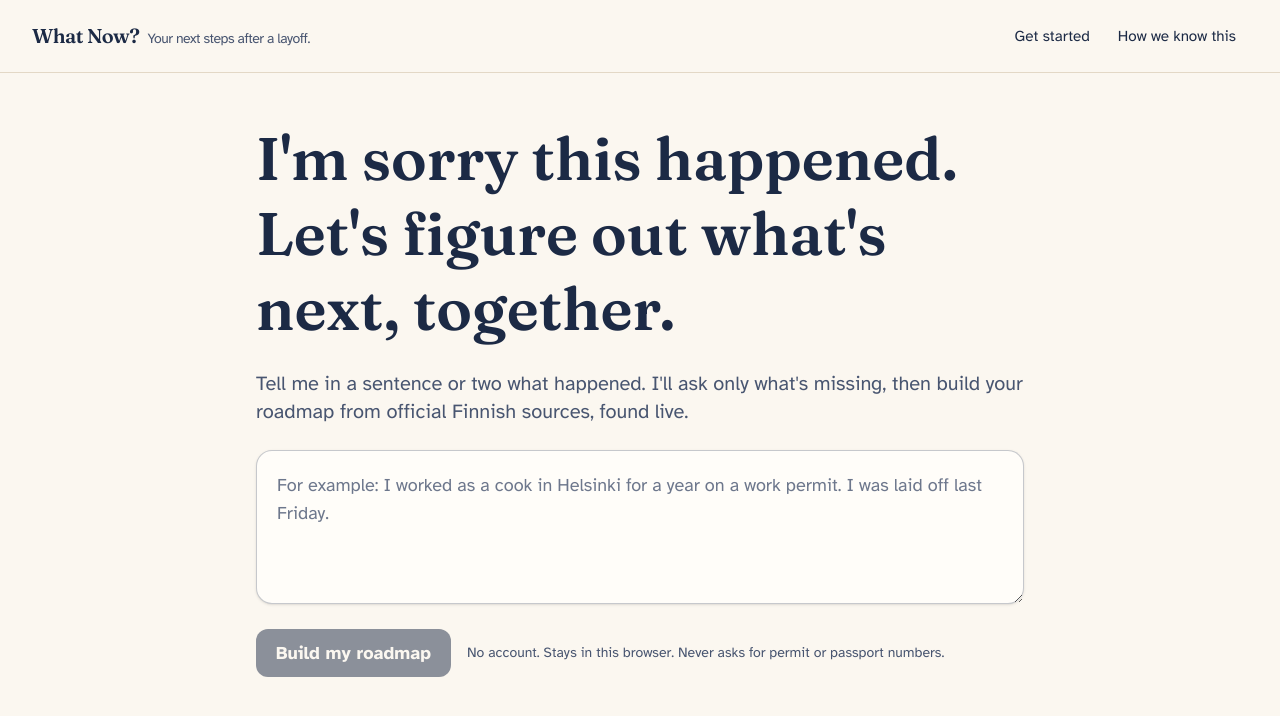
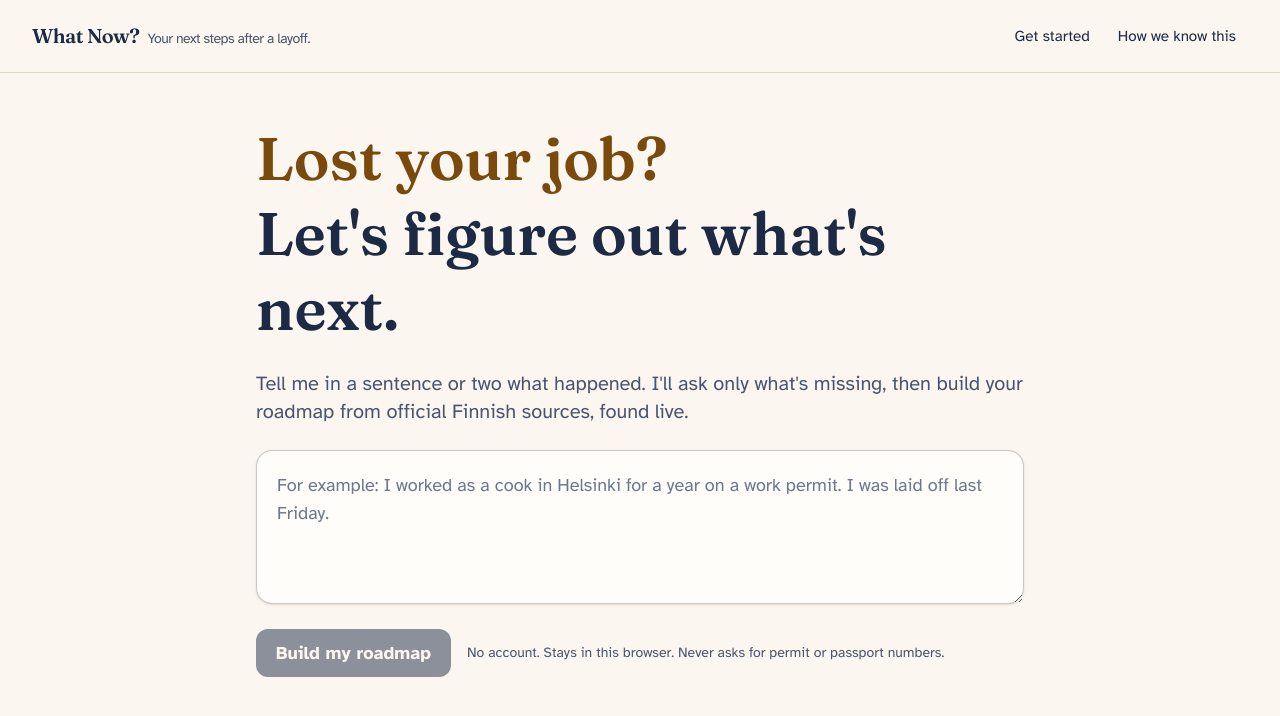
Before and after one commit to sneha-saj/What-Now-By-Meridian, a Next.js app in the folder frontend/: page /start in a window 1280 px wide. Shown: the top 716 px of the page. Built offline with nearby package versions, Linux system fonts and the light colour scheme.

Commit message:
Rotating headline on the start hero: changing first phrase, fixed 'Let's figure out what's next.'

```diff
--- a/frontend/app/start/page.tsx
+++ b/frontend/app/start/page.tsx
@@ -20,6 +20,17 @@ import { SituationStrip } from "@/components/SituationStrip";
 import { deleteSaved, listSaved, saveRoadmap, type SavedRoadmap } from "@/lib/saved";
 import { FIELDS, display } from "@/lib/facts";
 import { Button, GentleWarning, cx } from "@/components/primitives";
+
+/** Rotating first half of the landing headline ("… Let's figure out what's next."), shown in this order. */
+const HEADLINE_PHRASES = [
+  "Laid off?",
+  "Contract ended?",
+  "Lost your job?",
+  "Fixed-term contract over?",
+  "Probation ended?",
+  "Company closed down?",
+  "Made redundant?",
+];
 
 type Tab = "roadmap" | "opportunities" | "how";
 
@@ -186,7 +197,7 @@ export default function StartPage() {
     return (
       <main id="main" className="mx-auto max-w-7xl px-5 sm:px-8">
         <Welcome busy={busy} onSubmit={(text) => { update({ started: true }); send({ messages: [{ role: "user", text }] }); }}
-          saved={saved}
+          saved={saved} phrases={HEADLINE_PHRASES}
           onOpen={(id) => { const r = saved.find((x) => x.id === id); if (r) setS({ ...empty(), ...r.state, savedId: r.id }); }}
           onDelete={(id) => { deleteSaved(id); setSaved(listSaved<Saved>()); }} />
       </main>
--- a/frontend/components/QuestionCard.tsx
+++ b/frontend/components/QuestionCard.tsx
@@ -3,6 +3,7 @@
 import { useState } from "react";
 import type { Question } from "@/lib/api";
 import { Button, cx } from "./primitives";
+import { RotatingPhrase } from "./RotatingPhrase";
 
 /** One question at a time: serif question, tap buttons (incl. "Not sure"), or answer in your own words. */
 export function QuestionCard({
@@ -59,18 +60,26 @@ export function QuestionCard({
 }
 
 /** First screen: the warm opening line and one text box, plus any roadmaps saved in this browser. */
-export function Welcome({ busy, onSubmit, saved = [], onOpen, onDelete }: {
+export function Welcome({ busy, onSubmit, saved = [], onOpen, onDelete, phrases = ["Lost your job?"] }: {
   busy?: boolean;
+  /** Rotating first half of the headline. "Lost your job?" is what screen readers and reduced-motion users get. */
+  phrases?: string[];
   onSubmit: (text: string) => void;
   saved?: { id: string; title: string; summary?: string[]; savedAt: string }[];
   onOpen?: (id: string) => void;
   onDelete?: (id: string) => void;
 }) {
   const [text, setText] = useState("");
+  const [holdHeadline, setHoldHeadline] = useState(false);
   return (
     <section aria-labelledby="welcome-title" className="animate-fade-up mx-auto max-w-3xl space-y-6 py-6 sm:py-12">
-      <h1 id="welcome-title" className="font-serif text-4xl font-semibold leading-tight sm:text-6xl">
-        I&apos;m sorry this happened. Let&apos;s figure out what&apos;s next, together.
+      <h1 id="welcome-title" className="font-serif text-4xl font-semibold leading-tight text-ink sm:text-6xl"
+        onMouseEnter={() => setHoldHeadline(true)} onMouseLeave={() => setHoldHeadline(false)}
+        onFocus={() => setHoldHeadline(true)} onBlur={() => setHoldHeadline(false)}>
+        <span className="sr-only">Lost your job? Let&apos;s figure out what&apos;s next.</span>
+        <RotatingPhrase phrases={phrases} interval={2500} paused={holdHeadline} staticPhrase="Lost your job?"
+          className="text-accent-ink" />
+        <span aria-hidden="true" className="block">Let&apos;s figure out what&apos;s next.</span>
       </h1>
       <p className="text-xl text-ink-soft">
         Tell me in a sentence or two what happened. I&apos;ll ask only what&apos;s missing, then build your roadmap from
--- /dev/null
+++ b/frontend/components/RotatingPhrase.tsx
@@ -0,0 +1,66 @@
+"use client";
+
+import { useEffect, useState } from "react";
+import { cx } from "@/components/primitives";
+
+/**
+ * Cycles through short phrases with a gentle fade/slide-up. Purely visual: it is aria-hidden, so the
+ * surrounding heading must carry the readable sentence (e.g. in an sr-only span).
+ *
+ * All phrases sit in the same grid cell, so the box is always as wide and tall as the longest one and
+ * nothing around it moves. Rotation stops while `paused`, while the tab is hidden, and entirely under
+ * prefers-reduced-motion (then `staticPhrase` is shown).
+ */
+export function RotatingPhrase({ phrases, interval = 2500, paused = false, staticPhrase, className }: {
+  phrases: string[];
+  interval?: number;
+  paused?: boolean;
+  staticPhrase?: string;
+  className?: string;
+}) {
+  const [index, setIndex] = useState(0);
+  const [hidden, setHidden] = useState(false);
+  const [reduced, setReduced] = useState(false);
+
+  useEffect(() => {
+    const mq = window.matchMedia("(prefers-reduced-motion: reduce)");
+    const onMotion = () => setReduced(mq.matches);
+    const onVisibility = () => setHidden(document.visibilityState === "hidden");
+    onMotion();
+    onVisibility();
+    mq.addEventListener("change", onMotion);
+    document.addEventListener("visibilitychange", onVisibility);
+    return () => {
+      mq.removeEventListener("change", onMotion);
+      document.removeEventListener("visibilitychange", onVisibility);
+    };
+  }, []);
+
+  const running = !paused && !hidden && !reduced && phrases.length > 1;
+  useEffect(() => {
+    if (!running) return;
+    const id = window.setInterval(() => setIndex((i) => (i + 1) % phrases.length), interval);
+    return () => window.clearInterval(id);
+  }, [running, interval, phrases.length]);
+
+  if (reduced) {
+    return <span aria-hidden="true" className={className}>{staticPhrase ?? phrases[0]}</span>;
+  }
+
+  const prev = (index - 1 + phrases.length) % phrases.length;
+  return (
+    <span aria-hidden="true" className={cx("inline-grid", className)}>
+      {phrases.map((p, i) => (
+        <span key={p}
+          className={cx(
+            "col-start-1 row-start-1 transition-[opacity,transform] duration-[350ms] ease-out",
+            i === index ? "translate-y-0 opacity-100"
+              : i === prev ? "-translate-y-3 opacity-0"
+              : "translate-y-3 opacity-0",
+          )}>
+          {p}
+        </span>
+      ))}
+    </span>
+  );
+}
```
